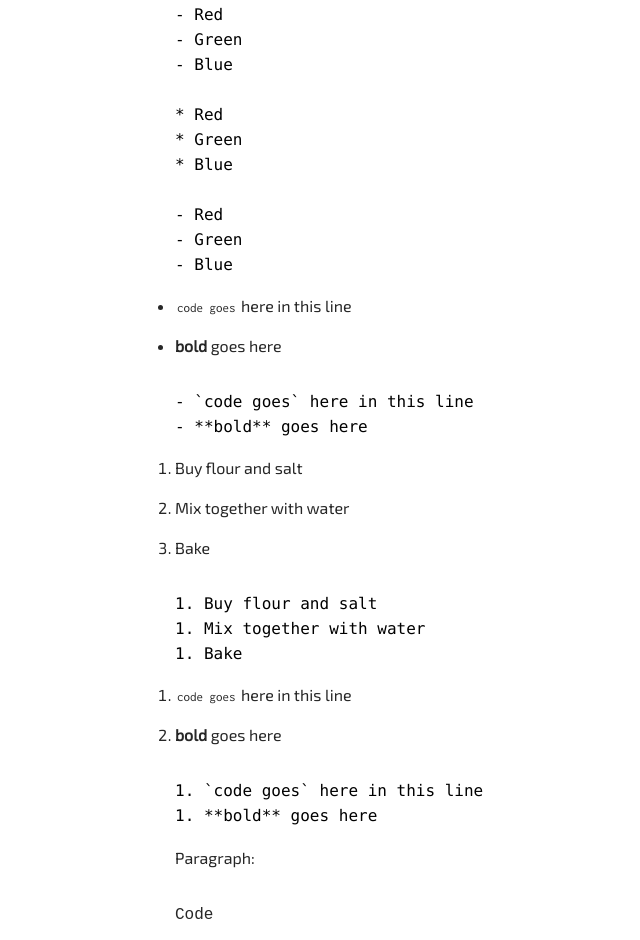
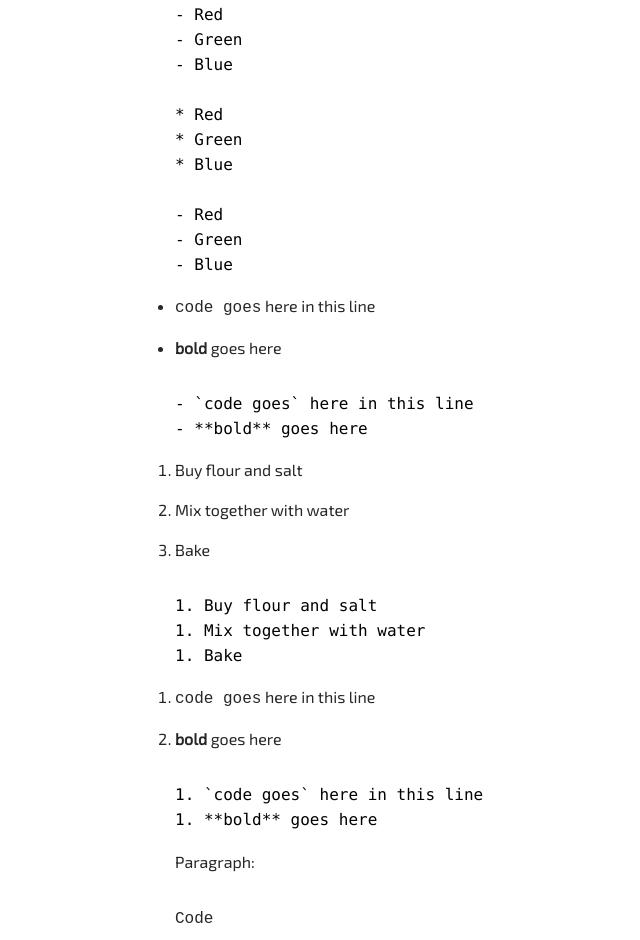
Before and after one commit to nrademacher/homepage, a Gatsby site: page /hello-world/ in a window 1280 px wide. Shown: the part 5324-6264 px from the top of the page, without its empty margins (149-789 px from the left). Built offline with nearby package versions, Linux system fonts and the light colour scheme; Gatsby itself is replaced by a stand-in of ours; some packages are replaced by stand-ins of ours; code samples lack their colours.

Commit message:
adjust fonts

```diff
--- a/src/style.css
+++ b/src/style.css
@@ -1,4 +1,4 @@
-@import url("https://fonts.googleapis.com/css2?family=Exo+2&family=Work+Sans&family=Spectral&family=Inconsolata&display=swap");
+@import url("https://fonts.googleapis.com/css2?family=Exo+2&family=Work+Sans:wght@100;200;300;400;500;600;700;800;900&family=Spectral&family=Inconsolata&display=swap");
 
 /* CSS Custom Properties Definitions */
 
@@ -248,32 +248,7 @@ a:visited {
 }
 a:hover,
 focus {
-  /* color: darkred; */
   text-decoration: none;
-  text-shadow: rgba(102, 143, 254, 0.2) 0 0 6px;
-  transition: all 0.2s ease;
-}
-
-/* Code */
-
-p > code,
-li > code,
-a > code {
-  font-family: "Inconsolata";
-  background: #fbfbfb;
-  padding: 2px 2px;
-  font-size: 14px;
-  border-radius: 0.1em !important;
-}
-p > code,
-li > code {
-  background: #fff;
-  padding: 2px 2px;
-  /* border:     #ccc 1px dotted; */
-  font-size: 13px;
-  border-radius: 0.1em !important;
-  -webkit-border-radius: 0.1em !important;
-  -moz-border-radius: 0.1em !important;
 }
 
 /* Custom classes */
@@ -295,11 +270,7 @@ li > code {
 .main-heading {
   color: var(--color-primary);
   margin: 0;
-}
-
-#title {
-  font-family: "Work Sans", sans-serif;
-  font-size: 24px;
+  font-weight: var(--fontWeight-black);
 }
 
 .post-list-item {
```
